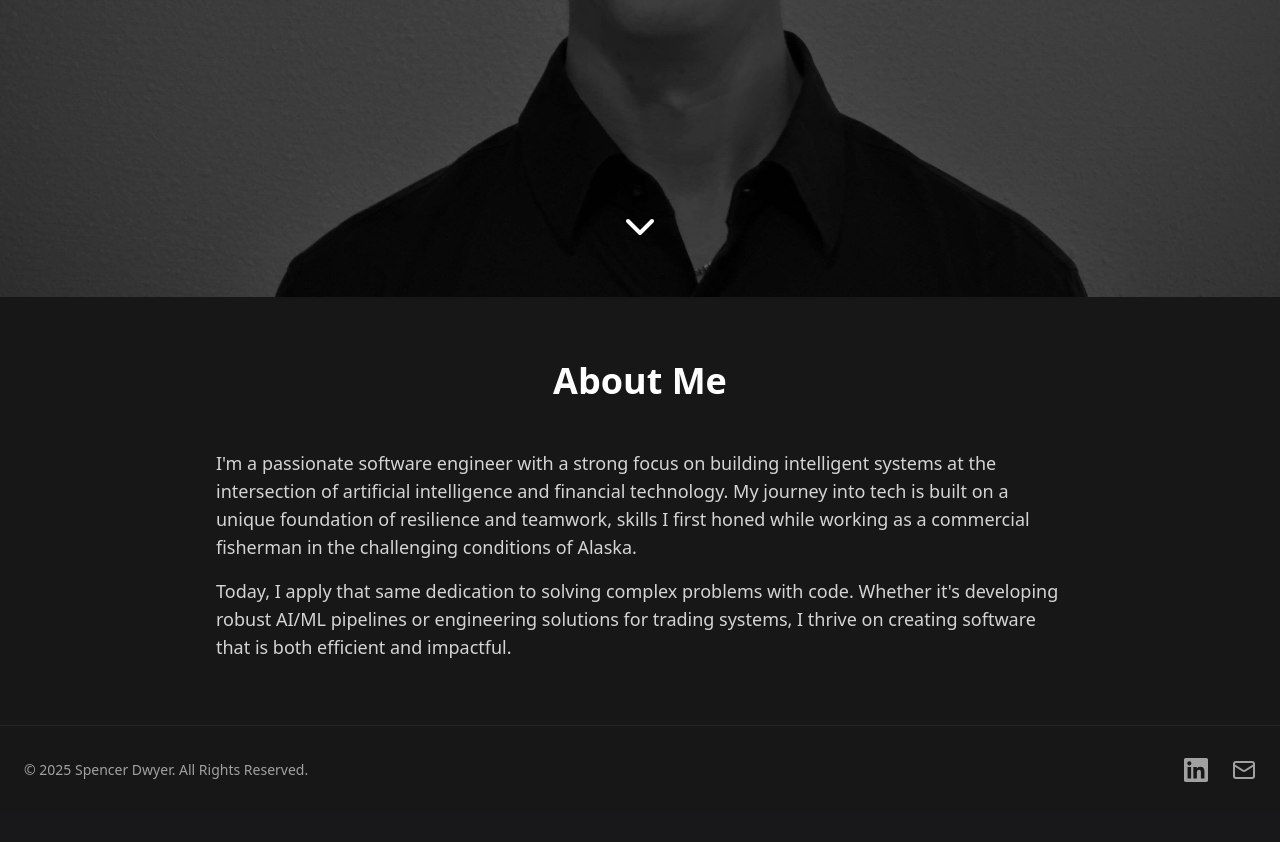
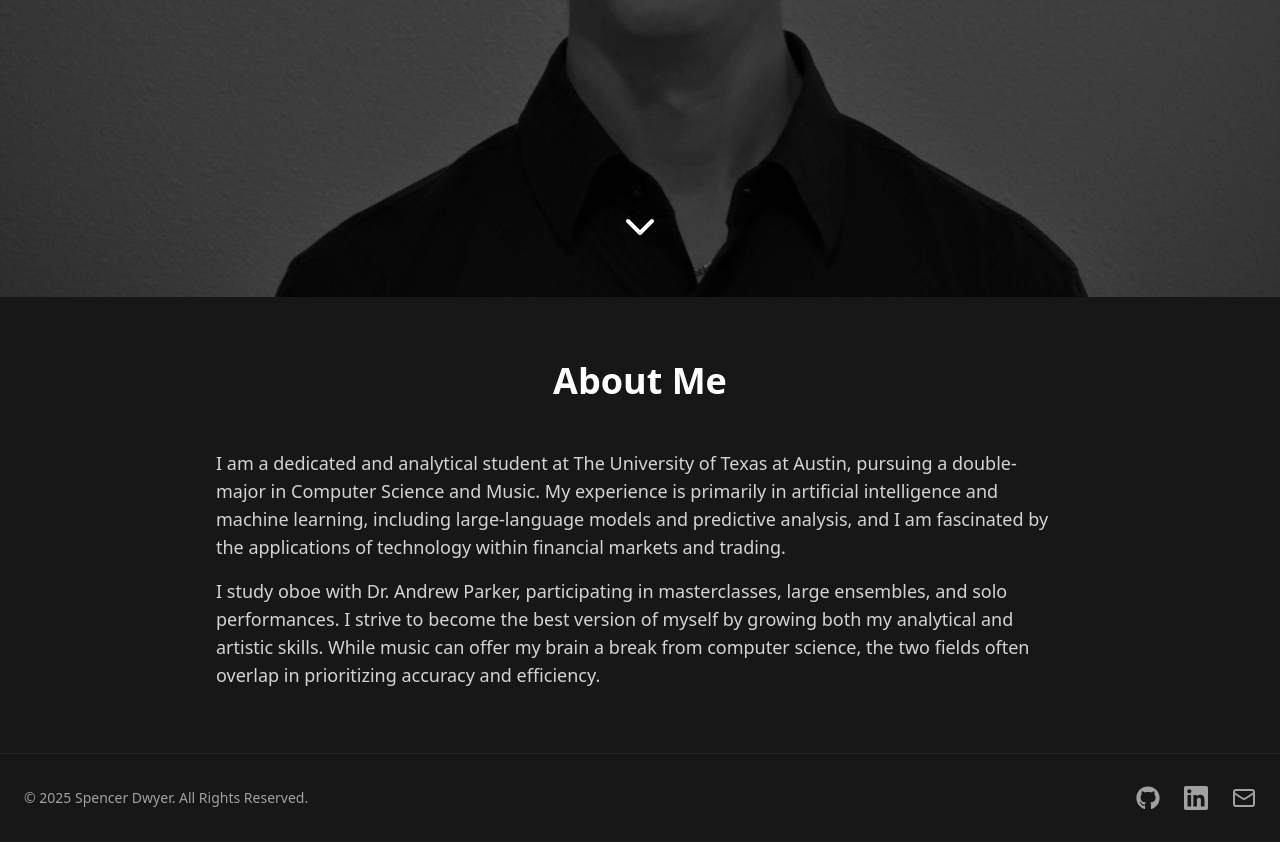
Before and after one commit to spencerd42/portfolio, a React (Vite) app: page / in a window 1280 px wide. Shown: the part 503-1345 px from the top of the page. Before the commit the page ends 1317 px from the top, so only its background shows below. Built offline with nearby package versions, Linux system fonts and the light colour scheme.

Commit message:
about me section

```diff
--- a/src/App.tsx
+++ b/src/App.tsx
@@ -1,5 +1,5 @@
 import React from 'react';
-import { useState, useEffect } from 'react';
+import { useState } from 'react';
 import Footer from './components/Footer';
 
 import { ChevronDown } from 'lucide-react';
@@ -167,17 +167,20 @@ const About = () => {
           <div className="flex flex-col md:flex-row items-center gap-12">
 
             {/* About Text */}
-            <div className="text-lg text-neutral-300 space-y-4 text-center md:text-left">
+            <div className="text-lg text-neutral-300 space-y-4 text-left">
               <p>
-                I'm a passionate software engineer with a strong focus on building intelligent systems
-                at the intersection of artificial intelligence and financial technology. My journey into tech
-                is built on a unique foundation of resilience and teamwork, skills I first honed while working
-                as a commercial fisherman in the challenging conditions of Alaska.
+                I am a dedicated and analytical student at The University of Texas at Austin,
+                pursuing a double-major in Computer Science and Music. My experience is primarily
+                in artificial intelligence and machine learning, including large-language models and
+                predictive analysis, and I am fascinated by the applications of technology within
+                financial markets and trading.
               </p>
               <p>
-                Today, I apply that same dedication to solving complex problems with code. Whether it's
-                developing robust AI/ML pipelines or engineering solutions for trading systems, I thrive on
-                creating software that is both efficient and impactful.
+                I study oboe with Dr. Andrew Parker, participating in masterclasses, large ensembles,
+                and solo performances. I strive to become the best version of myself by growing
+                both my analytical and artistic skills. While music can offer my brain a break
+                from computer science, the two fields often overlap in prioritizing accuracy and
+                efficiency.
               </p>
             </div>
 
@@ -282,22 +285,6 @@ function App() {
         </div>
       )}
     </div>
-
-    // <div className="min-h-screen bg-neutral-900 font-sans flex flex-col">
-    //   <Header setPage={setPage} />
-
-    //   <div className="flex-grow">
-
-    //     {page === 'home' && <HomePage />}
-    //     {page !== 'home' && (
-    //       <main className="mx-auto">
-    //         {renderPage()}
-    //       </main>
-    //     )}
-    //   </div>
-
-    //   <Footer />
-    // </div>
   );
 }
 
--- a/src/components/Footer.tsx
+++ b/src/components/Footer.tsx
@@ -3,11 +3,13 @@
 import { Mail } from 'lucide-react';
 // ✅ Import the Simple Icons version of the LinkedIn icon
 import { SiLinkedin } from 'react-icons/si';
+import { FaGithub } from 'react-icons/fa'
 
 const Footer = () => {
   const currentYear = new Date().getFullYear();
   const userEmail = "spencerhdwyer@gmail.com";
   const linkedInUrl = "https://www.linkedin.com/in/spencer-dwyer-a73b04294";
+  const githubUrl = "https://github.com/spencerd42";
 
   return (
     <footer className="border-t border-neutral-800 mt-0">
@@ -21,13 +23,21 @@ const Footer = () => {
 
         <div className="flex items-center space-x-6">
           <a
+            href={githubUrl}
+            target="_blank"
+            rel="noopener noreferrer"
+            aria-label="GitHub Profile"
+            className="text-neutral-400 hover:text-white transition-colors duration-300"
+          >
+            <FaGithub size={24} />
+          </a>
+          <a
             href={linkedInUrl}
             target="_blank"
             rel="noopener noreferrer"
             aria-label="LinkedIn Profile"
             className="text-neutral-400 hover:text-white transition-colors duration-300"
           >
-            {/* ✅ Use the imported icon component */}
             <SiLinkedin size={24} />
           </a>
           <a
```
